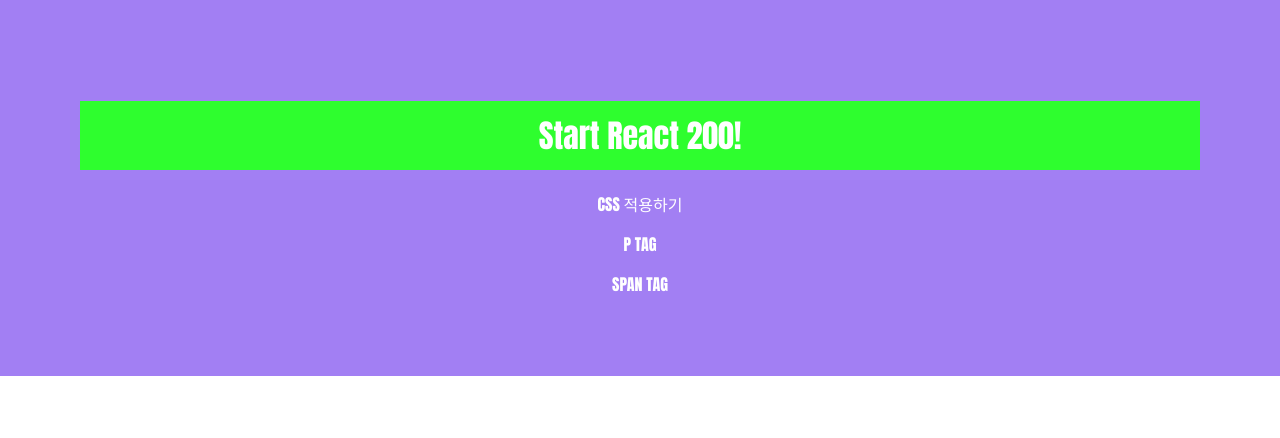
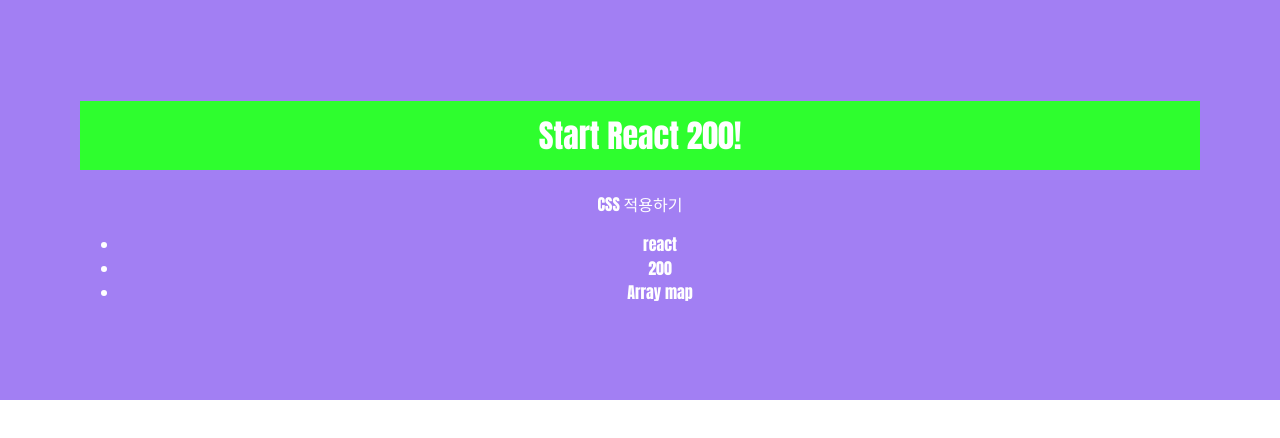
Before and after one commit to my-choe/react200, a React (Create React App) app: page / in a window 1280 px wide. Shown: the top 438 px of the page. Built offline with nearby package versions, Linux system fonts and the light colour scheme.

Commit message:
map()으로 element 반환하기

```diff
--- a/src/App.js
+++ b/src/App.js
@@ -1,13 +1,13 @@
 import React from 'react';
 import './App.css';
-import Fragments from './R032_Fragments';
+import ReturnMap from './R033_ReturnMap';
 
 function App() {
   return (
     <div>
       <h1>Start React 200!</h1>
       <p>CSS 적용하기</p>
-      <Fragments/>
+      <ReturnMap/>
     </div>
   );
 }
--- /dev/null
+++ b/src/R033_ReturnMap.js
@@ -0,0 +1,25 @@
+import React, { Component } from 'react';
+
+/** 반복해서 출력해야 하는 element들을 배열에 넣어두고
+ * map() 함수로 순서대로 나열해 컴포넌트를 return 할 수 있다.
+ *
+ * <li> 태그 리스트를 element_Array배열에  순서대로 저장한다.
+ * map() 함수로 element_Array배열에 있는 element들을 순서대로 꺼내
+ * <ul>태그 안쪽에 출력한다.
+ */
+class R033_ReturnMap extends Component {
+    render() {
+        const element_Array = [
+            <li>react</li>
+            , <li>200</li>
+            , <li>Array map</li>
+        ]
+        return (
+            <ul>
+                {element_Array.map((array_val) => array_val)}
+            </ul>
+        )
+    }
+}
+
+export default R033_ReturnMap;
```
